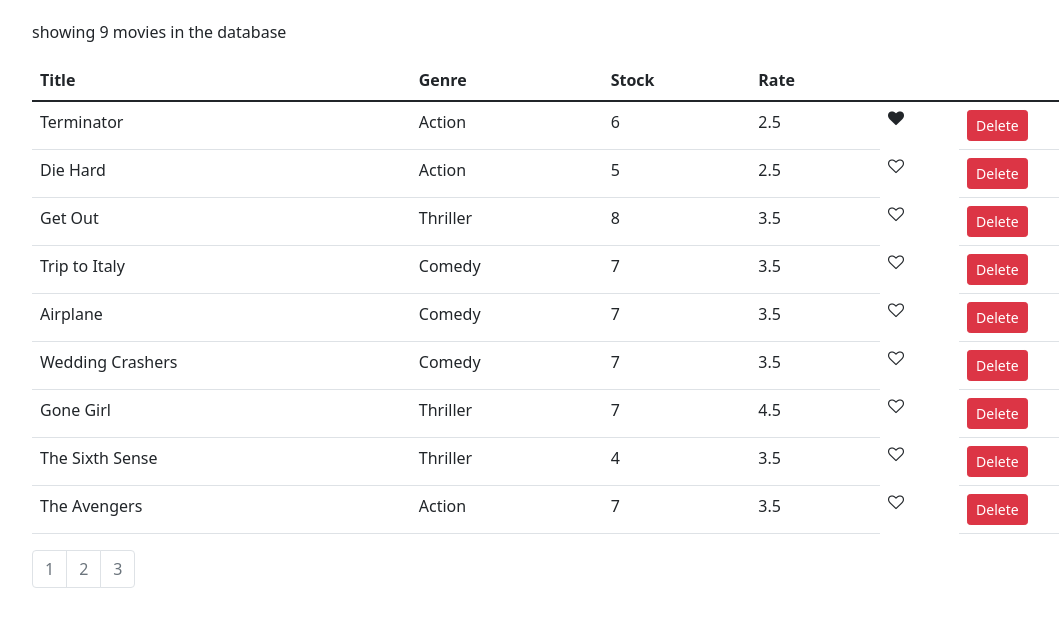
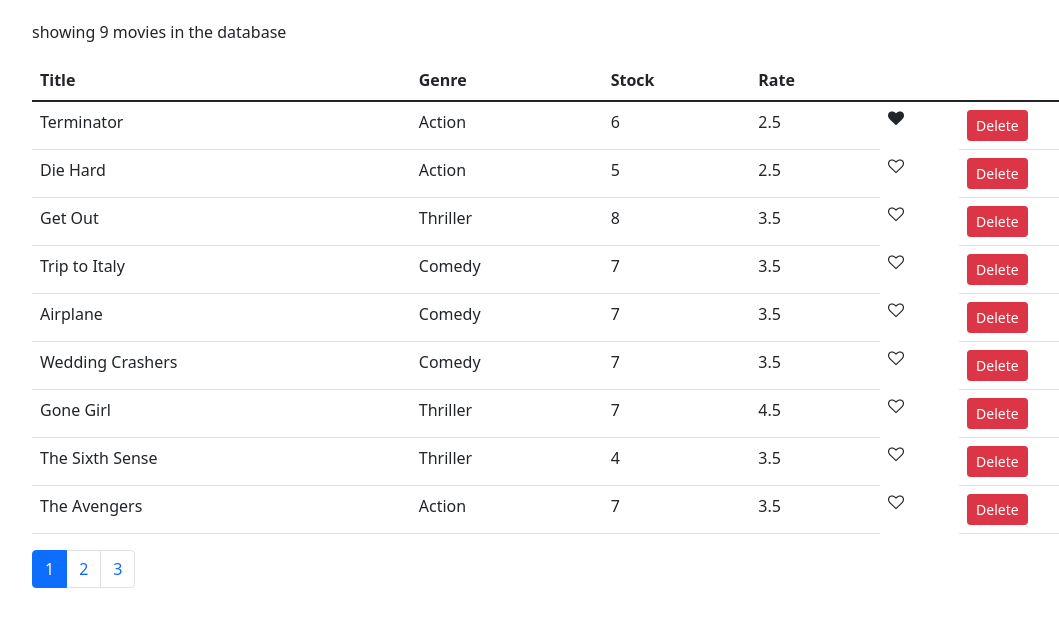
Before and after one commit to jonathan1965/Vidly-, a React (Create React App) app: page / in a window 1280 px wide. Shown: the top 626 px of the page, without its empty margins (50-1109 px from the left). Built offline with nearby package versions, Linux system fonts and the light colour scheme.

Commit message:
Handle Page changes

```diff
--- a/src/components/common/pagination.jsx
+++ b/src/components/common/pagination.jsx
@@ -2,10 +2,10 @@
 import _ from 'lodash';
 
 const Pagination = (props) => {
-    const {itemsCount, pageSize} = props;
+    const {itemsCount, pageSize, currentPage, onPageChange} = props;
+    console.log(currentPage)
 
     const pagesCount = Math.ceil(itemsCount / pageSize);
-    console.log(pagesCount)
     if (pagesCount === 1) return null;
     const pages = _.range(1, pagesCount + 1)
 
@@ -14,8 +14,8 @@
         <nav aria-label="...">
   <ul className="pagination">
     {pages.map(page => (
-        <li key={page}className="page-item disabled">
-      <a className="page-link">{page}</a>
+        <li key={page} className={page === currentPage ? "page-item active" : "page-item"}>
+      <a className="page-link" onClick={() => onPageChange(page)}>{page}</a>
     </li>
     ))}
   </ul>
--- a/src/components/movies.jsx
+++ b/src/components/movies.jsx
@@ -7,6 +7,7 @@
 class Movies extends React.Component {
     state = {
         movies: getMovies(),
+        currentPage:1,
         pageSize: 4
     }
 
@@ -25,11 +26,13 @@
     }
 
     handlePageChange = page => {
-        console.log(page)
+        this.setState({currentPage:page})
     }
 
     render() {
         const {length:count} = this.state.movies
+        const {pageSize, currentPage} = this.state
+
         if (count === 0)
          return <p>There are no movies in the database.</p>
 
@@ -66,8 +69,9 @@
          </table>
          <Pagination
           itemsCount={count}
-          pageSize={this.state.pageSize}
-          onPageChange={this.handleDelete.PageChange}
+          pageSize={pageSize}
+          currentPage={currentPage}
+          onPageChange={this.handlePageChange}
           />
          </div>
         )
```
